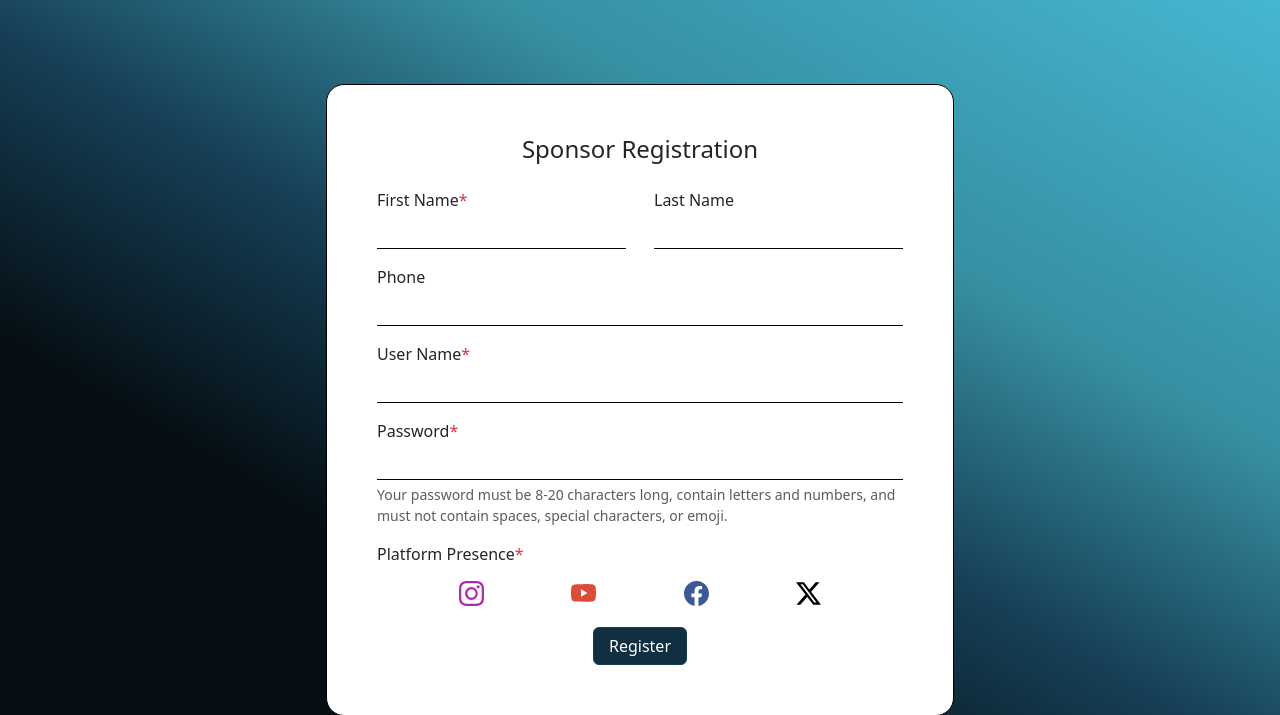
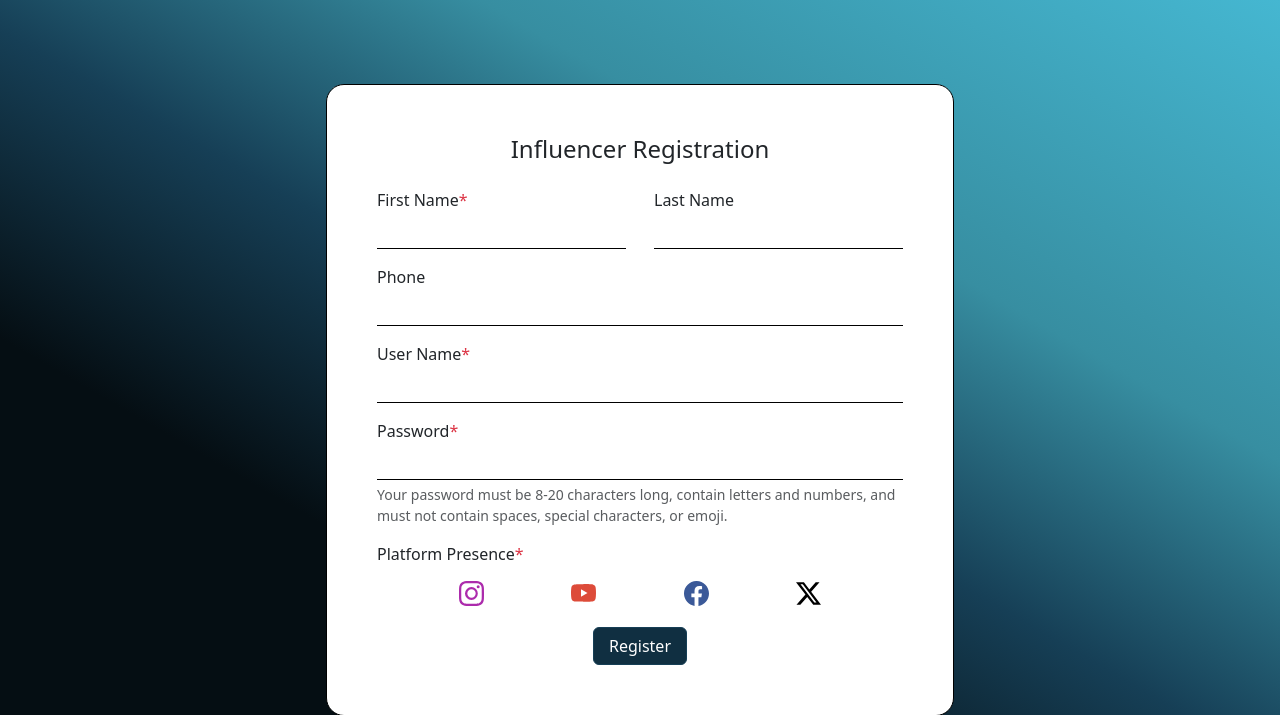
Before and after one commit to Raghul3101/influencer-sponsorship-platform, a Flask app: page /register-influencer in a window 1280 px wide. Shown: the top 715 px of the page. Run offline with Flask 3, Linux system fonts and the light colour scheme.

Commit message:
Add files via upload

```diff
--- a/app/models.py
+++ b/app/models.py
@@ -40,5 +40,5 @@ class Adrequest(db.Model):
     requirements = db.Column(db.Text, nullable=False)
     payment_amount = db.Column(db.Float, nullable=False)
     requested_by = db.Column(db.String(20), nullable=False)
-    sent = db.Column(db.Boolean, nullable=True)
-    accepted = db.Column(db.Boolean, nullable=False)
+    sent = db.Column(db.Boolean, nullable=False)
+    accepted = db.Column(db.Boolean, nullable=True)
--- a/app/routes.py
+++ b/app/routes.py
@@ -122,7 +122,9 @@ def sponsorProfile():
     if user_id:
         sponsor = Sponsor.query.get(user_id)
         if sponsor:
-            return render_template('sponsorProfile.html', sponsor=sponsor)
+            requests = Adrequest.query.filter_by(requested_by="influencer", sponsor_id=user_id).all()
+            request_empty = len(requests)==0
+            return render_template('sponsorProfile.html', sponsor=sponsor, requests=requests, request_empty=request_empty)
     return redirect(url_for('login'))
 
 @app.route('/campaign', methods=['GET', 'POST'])
--- a/app/templates/registerInf.html
+++ b/app/templates/registerInf.html
@@ -11,7 +11,7 @@
     <body class="h-100 d-flex align-items-center body-bg">
         <div class="container-fluid">
             <form id="login-form" class="mx-auto w-50" method="post">
-                <h4 class="text-center mb-4">Sponsor Registration</h4>
+                <h4 class="text-center mb-4">Influencer Registration</h4>
                 <div class="mb-3 d-flex justify-content-between">
                     <div>
                         <label for="exampleInputFname" class="form-label mb-0">First Name<span class="text-danger">*</span></label>
--- a/run.py
+++ b/run.py
@@ -1,4 +1,4 @@
 from app import app
 
 if __name__ == '__main__':
-    app.run(debug=True)
+    app.run(debug=True, port="5001")
```
Also changed, not shown: instance/influencer_platform.db.
